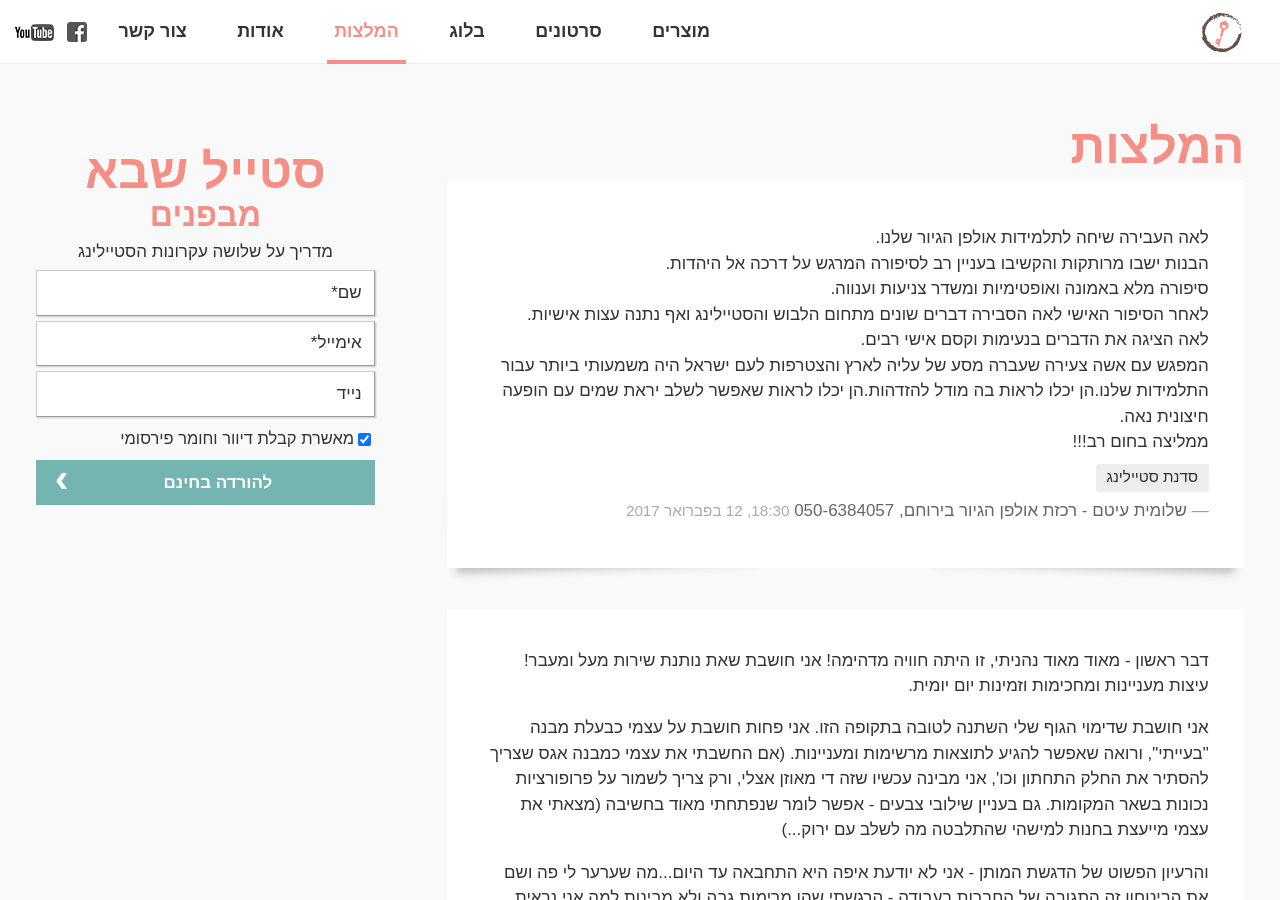
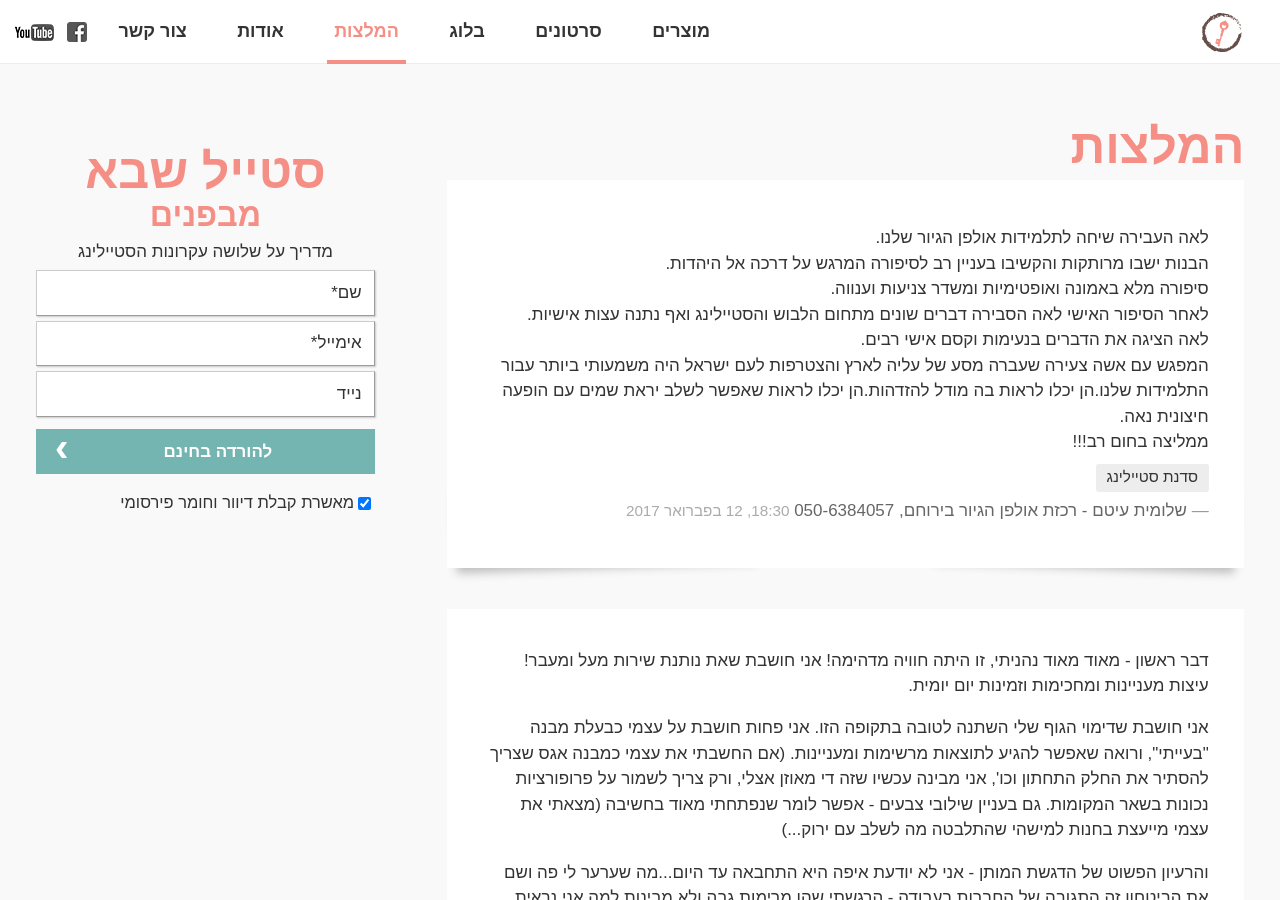
Before and after one commit to laukstein/lea.laukstein.com, a Jekyll site: the page built from recommendations.html, in a window 1280 px wide and 900 px high. Built offline with Jekyll 4.4.1, drawn with Linux system fonts in a browser that asks for light colours; some of the changed lines change nothing that is shown.

Commit message:
UX: subscribe confirmation checkbox after the button

```diff
--- a/_includes/subscribe.html
+++ b/_includes/subscribe.html
@@ -14,5 +14,6 @@
         <label for=tel>נייד{% unless include.requiredTel %} (אופציונאלי){% endunless %}</label>
         <input id=tel name=PHONE type=tel placeholder="{% if include.requiredTel %}*{% endif %}נייד"{% if include.requiredTel %} data-error="נייד שגוי" data-required{% endif %} autocomplete=tel dir=ltr>
     </div>
-    {% include confirm.html %}<button formnovalidate>{% if include.button %}{{ include.button }}{% else %}להורדה בחינם{% endif %}</button>
+    <button formnovalidate>{% if include.button %}{{ include.button }}{% else %}להורדה בחינם{% endif %}</button>
+    {% include confirm.html %}
 </form>
```
